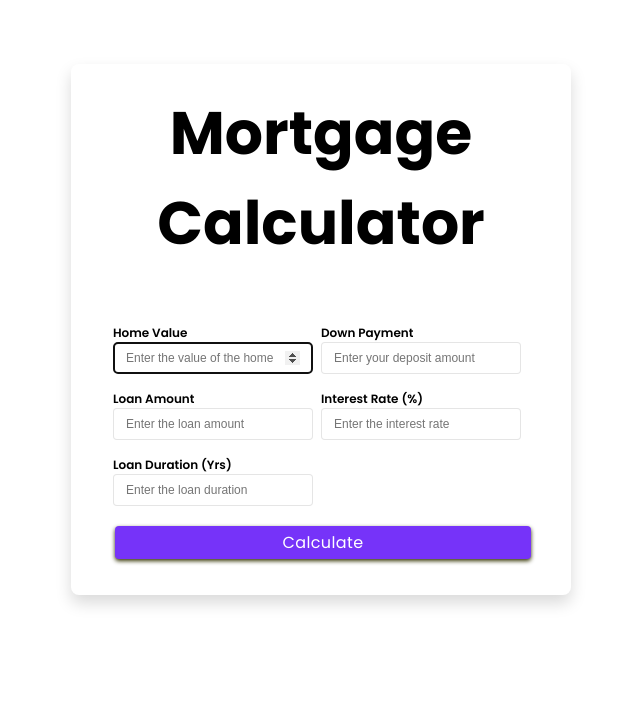
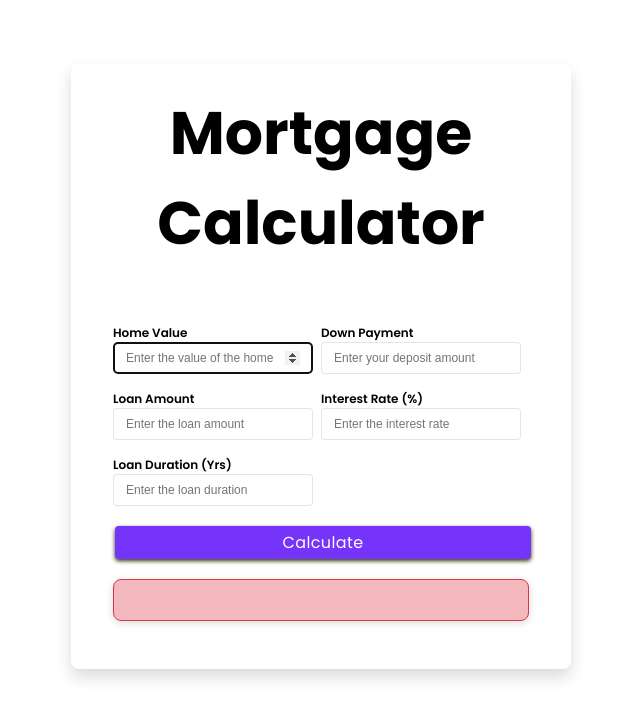
Before and after one commit to spectr-e/react-projects, a React (Vite) app: page / in a window 1280 px wide. Shown: the top 718 px of the page, without its empty margins (319-959 px from the left). Built offline with nearby package versions, Linux system fonts and the light colour scheme.

Commit message:
fix(MortgageCalcApp): Instantiate the alert component that displays the calculation

```diff
--- a/src/Projects/26-mortgage-calc-app/MortgageCalcApp.jsx
+++ b/src/Projects/26-mortgage-calc-app/MortgageCalcApp.jsx
@@ -6,6 +6,7 @@ const MortgageCalcApp = () => {
   useEffect(() => {
     homeInputRef.current.focus()
   }, [])
+  const alertType = 'alert-danger'
 
   // Form controls
   const [formData, setFormData] = useState({
@@ -100,6 +101,13 @@ const MortgageCalcApp = () => {
         />
 
         {/* TODO: Calculate Alert  */}
+        <h4
+          className={`${alertType}`}
+          style={{
+            width: 'auto',
+            margin: '16px 0',
+          }}
+        ></h4>
       </form>
     </div>
   )
```
